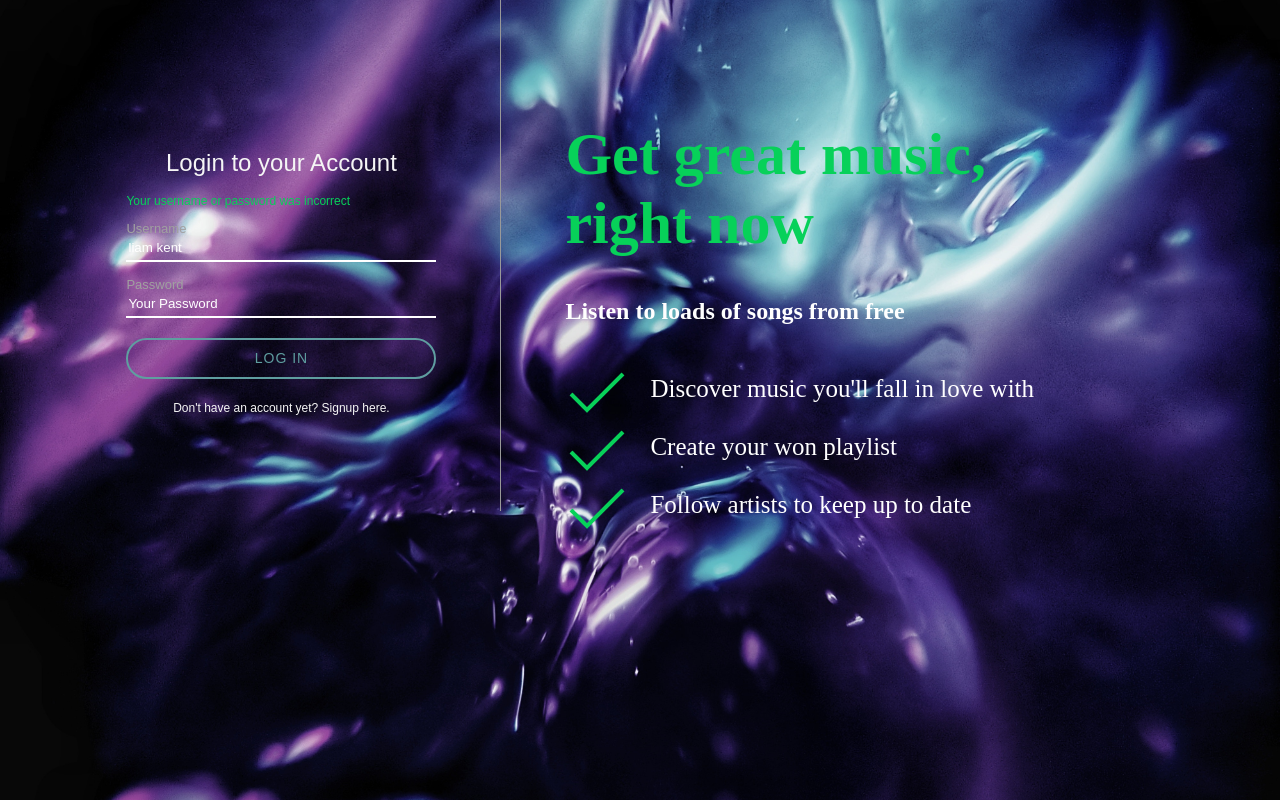
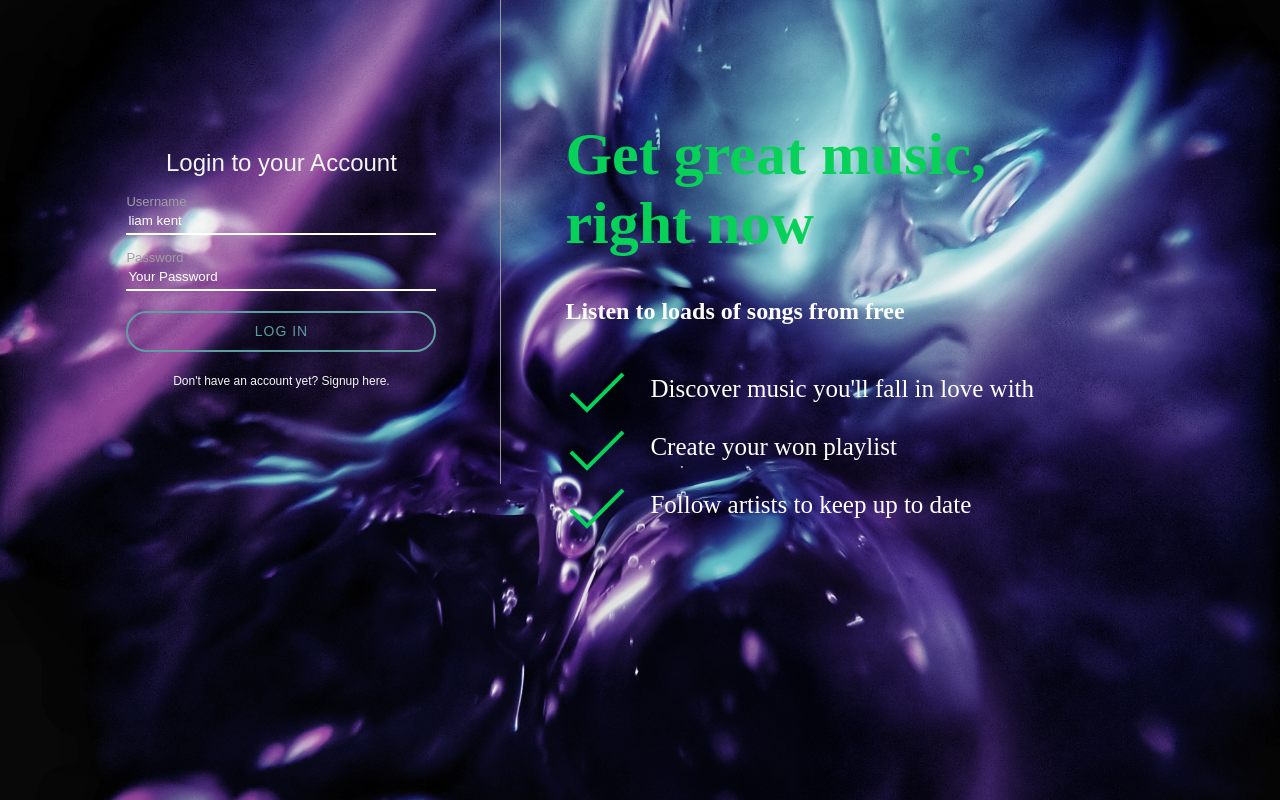
Before and after one commit to liam34/PhpProjectOnGit, a PHP site: page /register.php in a window 1280 px wide. Run offline with PHP 8.4, Linux system fonts and the light colour scheme.

Commit message:
removing span error message

```diff
--- a/register.php
+++ b/register.php
@@ -66,7 +66,7 @@ function getInputValue($name) {
                 <form id="loginForm" action="register.php" method="POST"><! --Comment -->
                     <h2>Login to your Account</h2>
                     <p>
-                    <span class="errorMessage">Your username or password was incorrect</span>
+
                     <?php echo $account->getError(Constants::$loginFailed); ?>
 
                     <label for="loginUsername">Username</label>
```
